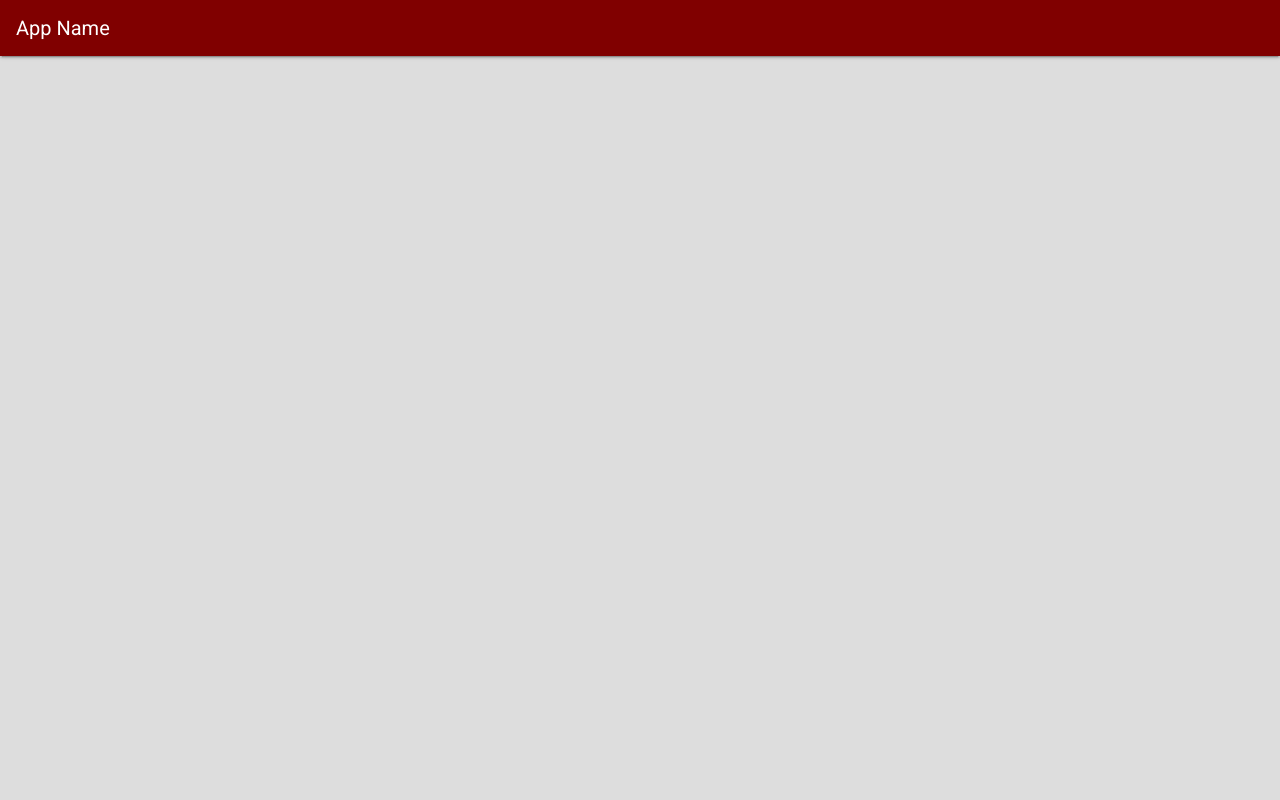
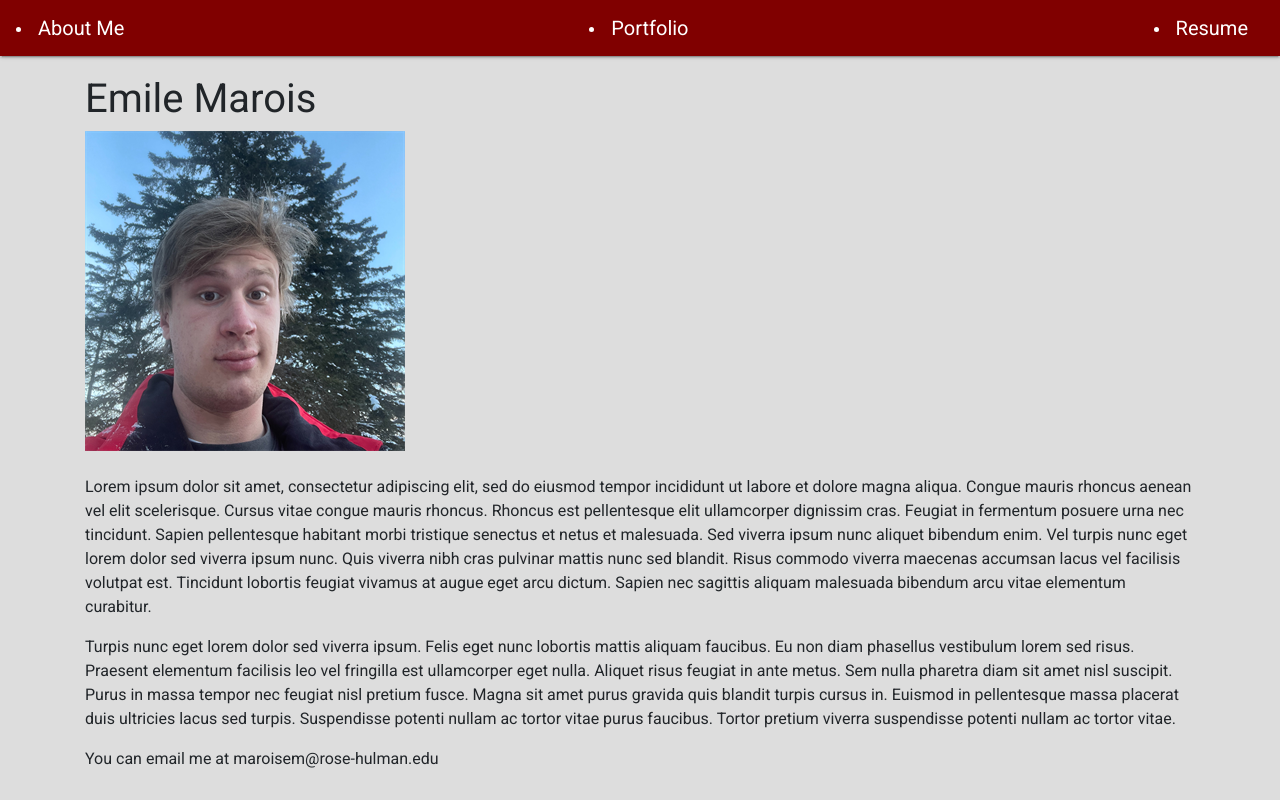
Before and after one commit to rhit-maroisem/rhit-maroisem.github.io, a plain HTML site: page public/index.html in a window 1280 px wide. Drawn offline with Linux system fonts and the light colour scheme; some packages are replaced by stand-ins of ours.

Commit message:
Progress 1

```diff
--- a/public/index.html
+++ b/public/index.html
@@ -7,14 +7,49 @@
   <link rel="stylesheet" href="https://fonts.googleapis.com/css?family=Roboto:300,400,500,700|Material+Icons">
   <link rel="stylesheet" href="styles/bootstrap-material-design.min.css">
   <link rel="stylesheet" href="styles/main.css">
-  <title>App Name</title>
+  <title>Emile Marois Personal Portfolio</title>
 </head>
 
-<body>
+<body id="about">
   <nav class="navbar navbar-dark fixed-top">
-    <a class="navbar-brand" href="#">App Name</a>
+    <li><a class="navbar-brand" href="index.html">About Me</a></li>
+    <li><a class="navbar-brand" href="portfolio.html">Portfolio</a></li>
+    <li><a class="navbar-brand" href="resume.html">Resume</a></li>
+
   </nav>
   <div id="mainPage" class="container page-container">
+    <main>
+      <h1>Emile Marois</h1>
+      <img src="images/avatar.png"/>
+      <br>
+      <br>
+      <p >Lorem ipsum dolor sit amet, consectetur adipiscing elit, sed do eiusmod tempor
+        incididunt ut labore et dolore magna aliqua. Congue mauris rhoncus aenean vel elit
+        scelerisque. Cursus vitae congue mauris rhoncus. Rhoncus est pellentesque elit ullamcorper
+          dignissim cras. Feugiat in fermentum posuere urna nec tincidunt. Sapien pellentesque habitant
+          morbi tristique senectus et netus et malesuada.
+        Sed viverra ipsum nunc aliquet bibendum enim. Vel turpis nunc eget lorem dolor sed viverra ipsum nunc.
+        Quis viverra nibh cras pulvinar mattis nunc sed blandit. Risus commodo viverra maecenas accumsan lacus
+        vel facilisis volutpat est. Tincidunt lobortis feugiat vivamus at augue eget arcu dictum. Sapien nec sagittis
+        aliquam malesuada bibendum arcu vitae elementum curabitur.
+      </p>
+
+      <p>Turpis nunc eget lorem dolor sed viverra ipsum. Felis eget nunc lobortis mattis aliquam faucibus.
+      Eu non diam phasellus vestibulum lorem sed risus. Praesent elementum facilisis leo vel fringilla est ullamcorper
+      eget nulla. Aliquet risus feugiat in ante metus. Sem nulla pharetra diam sit amet nisl suscipit.
+      Purus in massa tempor nec feugiat nisl pretium fusce. Magna sit amet purus gravida quis blandit
+      turpis cursus in. Euismod in pellentesque massa placerat duis ultricies lacus sed turpis. Suspendisse
+      potenti nullam ac tortor vitae purus faucibus. Tortor pretium viverra suspendisse potenti nullam ac tortor vitae.
+      </p>
+    </main>
+
+    <footer>
+      You can email me at maroisem@rose-hulman.edu
+    </footer>
+
+
+
+
 
 
   </div>
```
Also changed, not shown: public/images/avatar.png (added).
